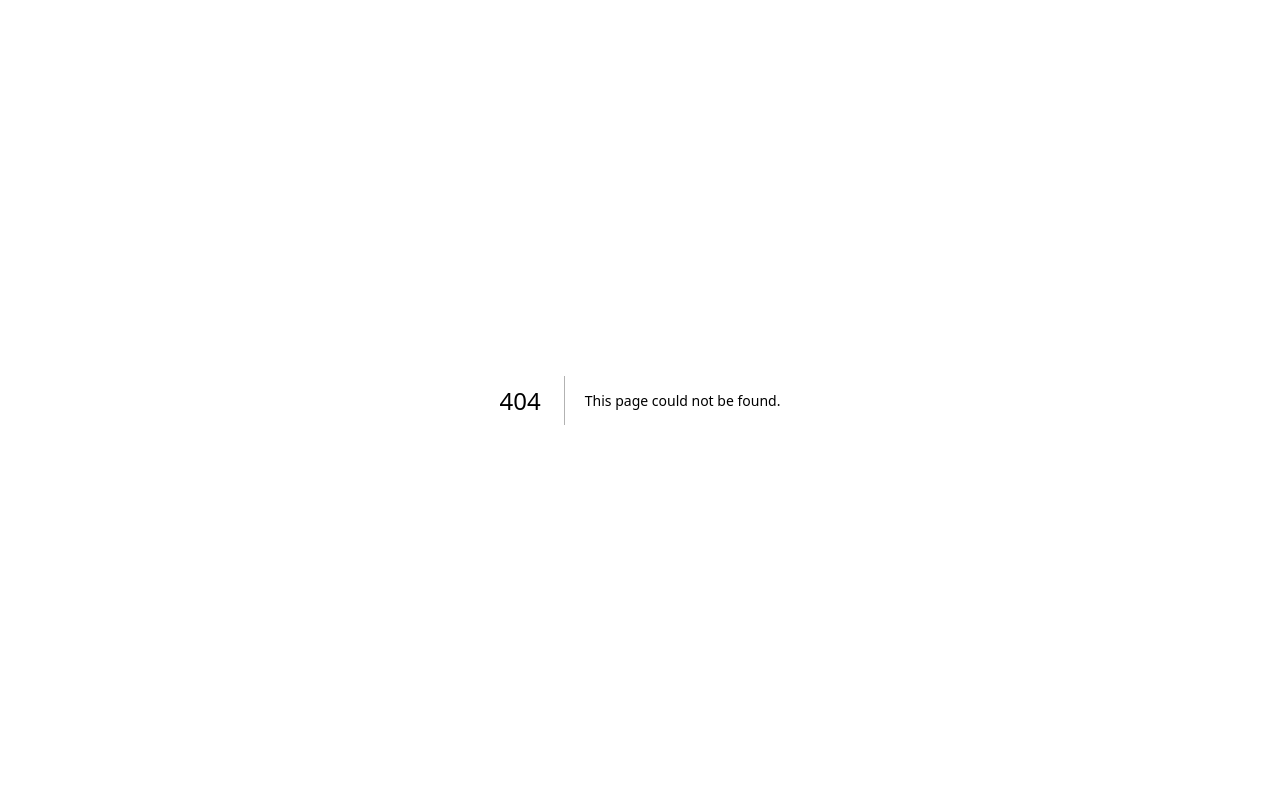
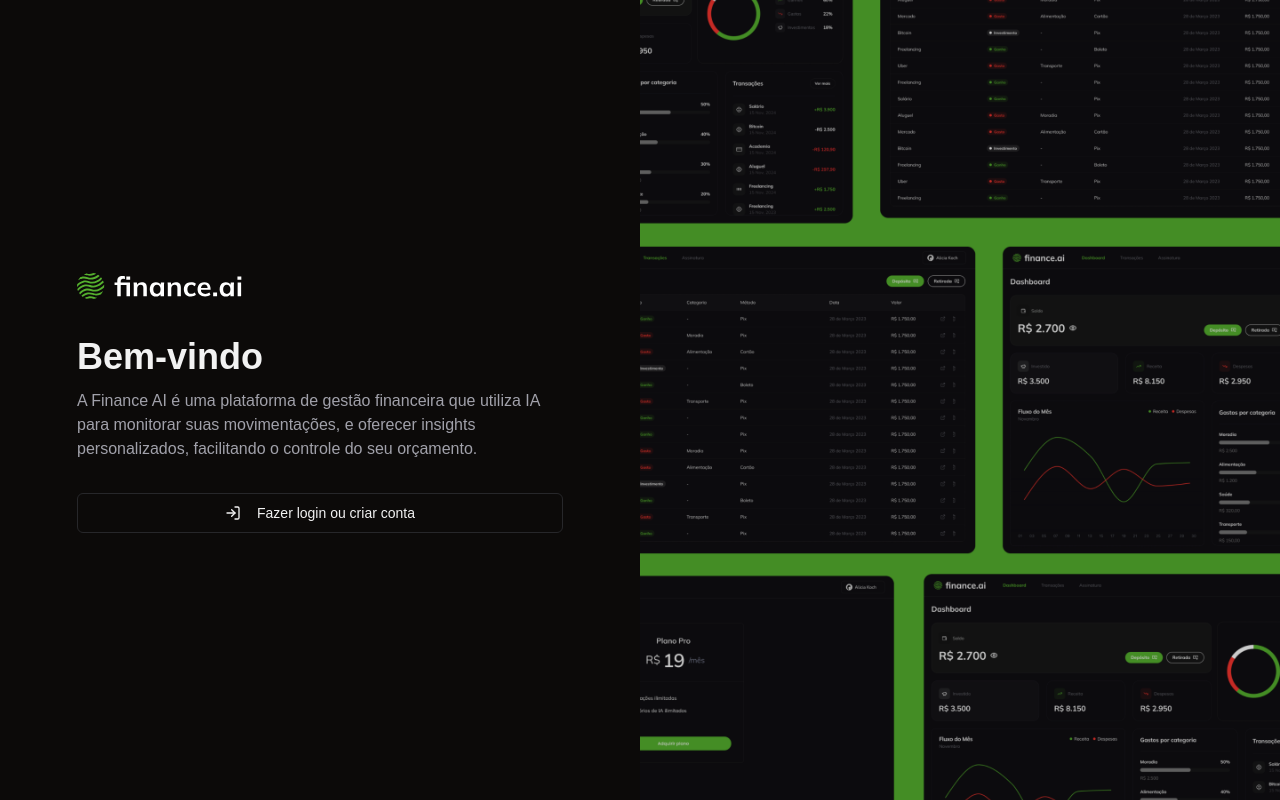
Before and after one commit to David100604/finance-ai, a Next.js app: page /login in a window 1280 px wide. Before the commit this address had no page. Built offline with nearby package versions, Linux system fonts and the light colour scheme.

Commit message:
feat: add login page

```diff
--- /dev/null
+++ b/app/login/page.tsx
@@ -0,0 +1,38 @@
+import Image from "next/image";
+import { Button } from "../_components/ui/button";
+import { LogInIcon } from "lucide-react";
+
+const LoginPage = () => {
+  return (
+    <div className="grid h-full grid-cols-2">
+      <div className="mx-auto flex h-full max-w-[550px] flex-col justify-center p-8">
+        <Image
+          src="/logo.svg"
+          width={173}
+          height={39}
+          alt="Finance AI"
+          className="mb-8"
+        />
+        <h1 className="mb-3 text-4xl font-bold">Bem-vindo</h1>
+        <p className="mb-8 text-muted-foreground">
+          A Finance AI é uma plataforma de gestão financeira que utiliza IA para
+          monitorar suas movimentações, e oferecer insights personalizados,
+          facilitando o controle do seu orçamento.
+        </p>
+        <Button variant="outline">
+            <LogInIcon className="mr-2"/>
+            Fazer login ou criar conta</Button>
+      </div>
+      <div className="relative h-full w-full">
+        <Image
+          src="/login.png"
+          alt="Faça login"
+          fill
+          className="object-cover"
+        />
+      </div>
+    </div>
+  );
+};
+
+export default LoginPage;
```
Also changed, not shown: public/login.png (added), public/logo.svg (added).
